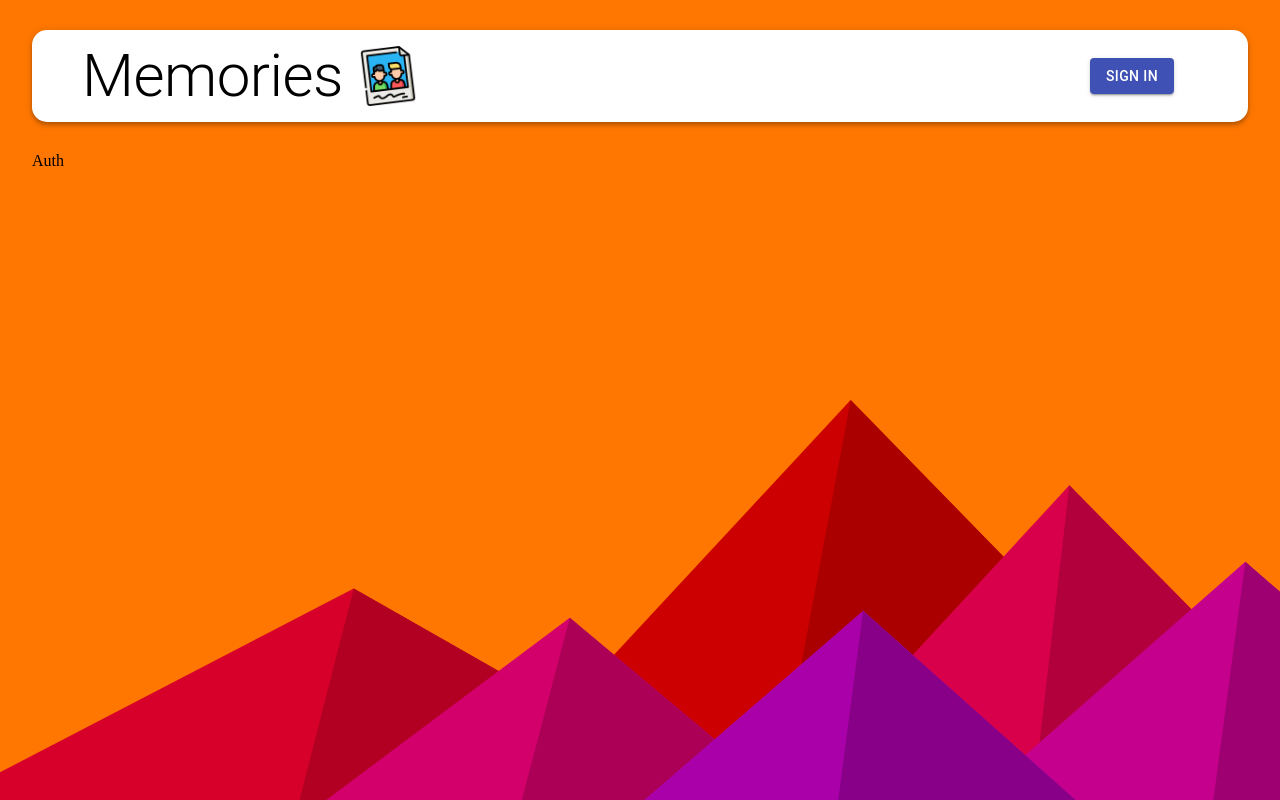
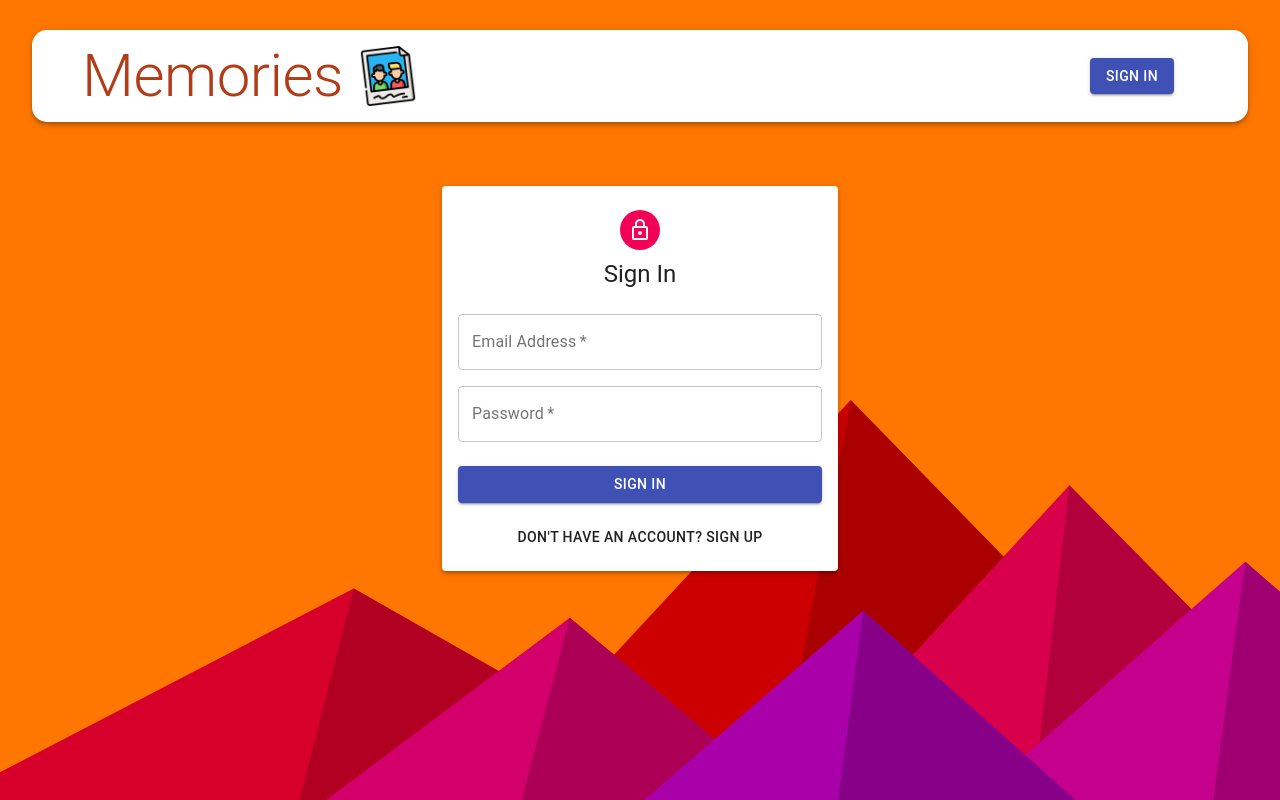
Before and after one commit to Mabast1/social-media, a React (Create React App) app in the folder client/: page /auth in a window 1280 px wide. Built offline with nearby package versions, Linux system fonts and the light colour scheme.

Commit message:
created auth component and routes

```diff
--- a/client/src/components/Auth/Auth.js
+++ b/client/src/components/Auth/Auth.js
@@ -1,7 +1,104 @@
-import React from "react";
+import React, { useState } from "react";
+import LockOutlineIcon from "@material-ui/icons/LockOutlined";
+import {
+  Avatar,
+  Button,
+  Paper,
+  Grid,
+  Typography,
+  Container,
+} from "@material-ui/core";
+
+import Input from "./Input";
+import useStyles from "./styles";
 
 const Auth = () => {
-  return <div>Auth</div>;
+  const classes = useStyles();
+  //state variables
+  const [showPassword, setShowPassword] = useState(false);
+  const [isSignup, setIsSignup] = useState(false);
+
+  const handleSubmit = () => {};
+
+  const handleChange = () => {};
+
+  const switchMode = () => {
+    setIsSignup((prevIsSignup) => !prevIsSignup);
+    handleShowPassword(false);
+  };
+
+  const handleShowPassword = () =>
+    setShowPassword((prevShowPassword) => !prevShowPassword);
+
+  return (
+    <Container component="main" maxWidth="xs">
+      <Paper className={classes.paper} elevation={3}>
+        <Avatar className={classes.avatar}>
+          <LockOutlineIcon />
+        </Avatar>
+        <Typography variant="h5">{isSignup ? "Sign Up" : "Sign In"}</Typography>
+        <form className={classes.form} onSubmit={handleSubmit}>
+          <Grid container spacing={2}>
+            {isSignup && (
+              <>
+                <Input
+                  name="firstName"
+                  label="First Name"
+                  handleChange={handleChange}
+                  half
+                />
+                <Input
+                  name="lastName"
+                  label="Last Name"
+                  handleChange={handleChange}
+                  half
+                />
+              </>
+            )}
+            <Input
+              name="email"
+              label="Email Address"
+              handleChange={handleChange}
+              type="email"
+            />
+            <Input
+              name="password"
+              label="Password"
+              handleChange={handleChange}
+              type={showPassword ? "text" : "password"}
+              handleShowPassword={handleShowPassword}
+            />
+            {isSignup && (
+              <Input
+                name="confirmPassword"
+                label="Confirm Password"
+                handleChange={handleChange}
+                type="password"
+              />
+            )}
+          </Grid>
+          <Button
+            type="submit"
+            fullWidth
+            variant="contained"
+            color="primary"
+            className={classes.submit}
+          >
+            {isSignup ? "Sign Up" : "Sign In"}
+          </Button>
+          <Grid container justify="center">
+            <Grid item>
+              <Button onClick={switchMode}>
+                {isSignup
+                  ? "Already have an account? Sign In"
+                  : "Don't Have an account? Sign Up"}
+              </Button>
+            </Grid>
+          </Grid>
+        </form>
+      </Paper>
+    </Container>
+  );
 };
 
 export default Auth;
--- /dev/null
+++ b/client/src/components/Auth/Input.js
@@ -0,0 +1,42 @@
+import React from "react";
+import { TextField, Grid, InputAdornment, IconButton } from "@material-ui/core";
+import Visibility from "@material-ui/icons/Visibility";
+import VisibilityOff from "@material-ui/icons/VisibilityOff";
+
+const Input = ({
+  name,
+  label,
+  handleChange,
+  autoFocus,
+  type,
+  handleShowPassword,
+  half,
+}) => {
+  return (
+    <Grid item xs={12} sm={half ? 6 : 12}>
+      <TextField
+        name={name}
+        label={label}
+        onChange={handleChange}
+        autoFocus={autoFocus}
+        type={type}
+        inputProps={
+          name === "password" && {
+            endAordment: (
+              <InputAdornment position="end">
+                <IconButton onClick={handleShowPassword}>
+                  {type === "password" ? <Visibility /> : <VisibilityOff />}
+                </IconButton>
+              </InputAdornment>
+            ),
+          }
+        }
+        variant="outlined"
+        required
+        fullWidth
+      />
+    </Grid>
+  );
+};
+
+export default Input;
--- a/client/src/components/Auth/styles.js
+++ b/client/src/components/Auth/styles.js
@@ -0,0 +1,30 @@
+import { makeStyles } from "@material-ui/core/styles";
+
+export default makeStyles((theme) => ({
+  paper: {
+    marginTop: theme.spacing(8),
+    display: "flex",
+    flexDirection: "column",
+    alignItems: "center",
+    padding: theme.spacing(2),
+  },
+  root: {
+    "& .MuiTextField-root": {
+      margin: theme.spacing(1),
+    },
+  },
+  avatar: {
+    margin: theme.spacing(1),
+    backgroundColor: theme.palette.secondary.main,
+  },
+  form: {
+    width: "100%", // Fix IE 11 issue.
+    marginTop: theme.spacing(3),
+  },
+  submit: {
+    margin: theme.spacing(3, 0, 2),
+  },
+  googleButton: {
+    marginBottom: theme.spacing(2),
+  },
+}));
--- a/client/src/components/Navbar/styles.js
+++ b/client/src/components/Navbar/styles.js
@@ -12,7 +12,7 @@
     padding: "10px 50px",
   },
   heading: {
-    color: "#000",
+    color: "#b23c17",
     textDecoration: "none",
   },
   image: {
--- a/client/src/styles.js
+++ b/client/src/styles.js
@@ -10,7 +10,7 @@
     alignItems: "center",
   },
   heading: {
-    color: "rgba(0,183,255, 1)",
+    color: "#b23c17",
   },
   image: {
     marginLeft: "15px",
```
